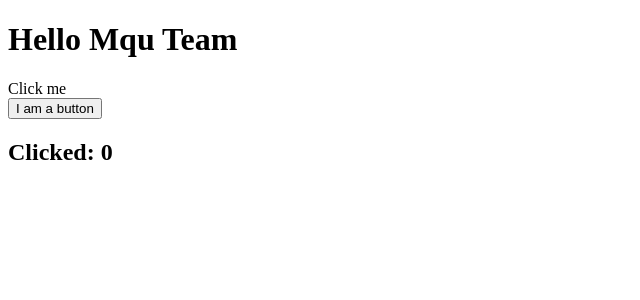
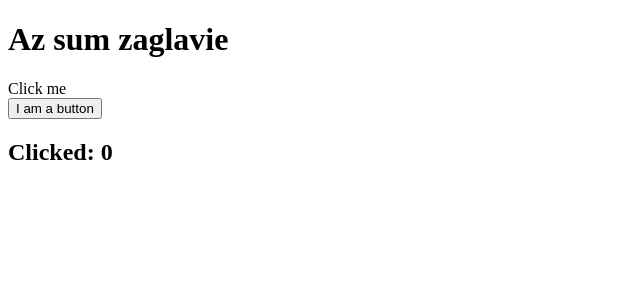
Before and after one commit to mrtngv/LC-UI, a React (Create React App) app: page / in a window 1280 px wide. Shown: the top 300 px of the page, without its empty margins (0-640 px from the left). Built offline with nearby package versions, Linux system fonts and the light colour scheme.

Commit message:
Promnqa na zaglavie.

```diff
--- a/src/App.js
+++ b/src/App.js
@@ -18,7 +18,7 @@ class App extends React.Component {
   render() {
     return (
       <div>
-        <h1>Hello Mqu Team</h1>
+        <h1>Az sum zaglavie</h1>
         <span>
           <label>Click me</label><br />
           <button onClick={this.handleClick}>I am a button</button>
```
